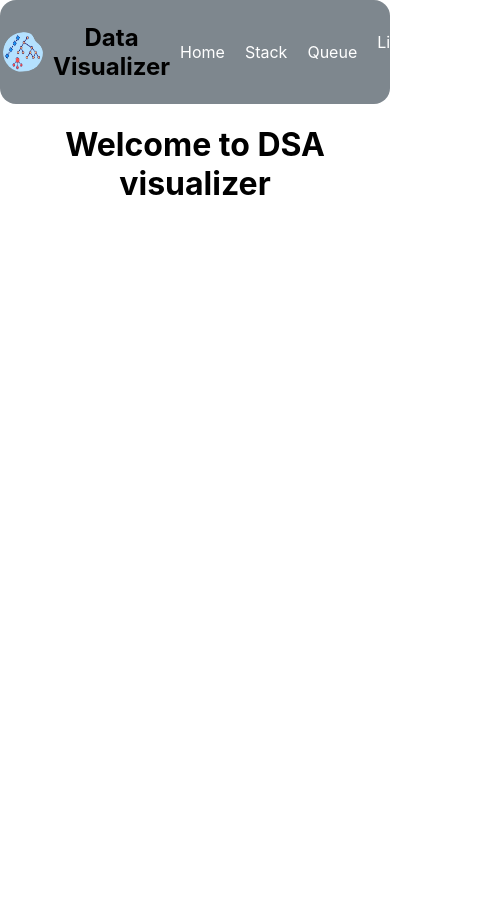
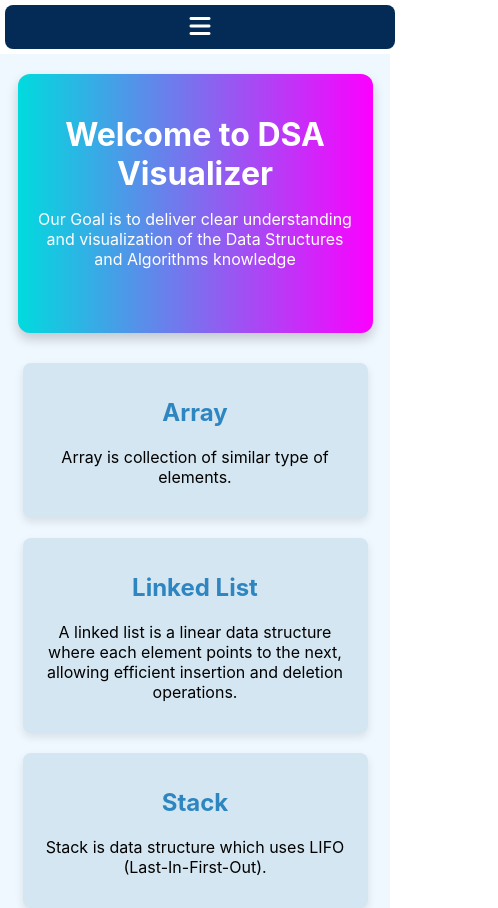
Before and after one commit to Ishan0704/Data-Structure-Visualizer, a React (Create React App) app: page / in a window 390 px wide. Shown: the top 908 px of the page, 498 px wide, since content can reach past the window. Before the commit the page ends 844 px from the top, so only its background shows below. Built offline with nearby package versions, Linux system fonts and the light colour scheme.

Commit message:
Home Page Updated

```diff
--- a/package.json
+++ b/package.json
@@ -3,6 +3,7 @@
   "version": "0.1.0",
   "private": true,
   "dependencies": {
+    "@fortawesome/fontawesome-free": "^6.6.0",
     "@testing-library/jest-dom": "^5.17.0",
     "@testing-library/react": "^13.4.0",
     "@testing-library/user-event": "^13.5.0",
--- a/public/index.html
+++ b/public/index.html
@@ -10,6 +10,8 @@
       content="Web site created using create-react-app"
     />
     <link rel="apple-touch-icon" href="%PUBLIC_URL%/logo192.png" />
+    <link rel="stylesheet" href="https://cdnjs.cloudflare.com/ajax/libs/font-awesome/6.0.0-beta3/css/all.min.css">
+
     <!--
       manifest.json provides metadata used when your web app is installed on a
       user's mobile device or desktop. See https://developers.google.com/web/fundamentals/web-app-manifest/
--- /dev/null
+++ b/src/components/Home.css
@@ -0,0 +1,53 @@
+.home_container {
+  display: flex;
+  flex-direction: column;
+  align-items: center;
+  padding: 20px;
+  background-color: #f0f8ff;
+  min-height: 100vh;
+}
+
+.frame1_home {
+  width: 90%;
+  height:26vh;
+  padding: 20px;
+  margin-bottom: 20px;
+  background-color: #00dbde;
+  background-image: linear-gradient(90deg, #00dbde 0%, #fc00ff 100%);
+
+  color: white;
+  border-radius: 12px;
+  box-shadow: 0 6px 12px rgba(0, 0, 0, 0.2);
+  text-align: center;
+  transition: background 0.5s ease;
+}
+
+.frame1_home:hover {
+    background-color: #00dadead;
+    background-image: linear-gradient(90deg, #00DBDE 0%, #fb00ffb2 100%);
+
+}
+
+.frame2_home {
+  width: 90%;
+  padding: 15px;
+  margin: 10px 0;
+  background-color: #d4e6f1;
+  border-radius: 8px;
+  box-shadow: 0 4px 8px rgba(0, 0, 0, 0.1);
+  transition: background-color 0.3s ease, transform 0.3s ease;
+}
+
+.frame2_home:hover {
+  background-color: #a9c6e6;
+  transform: scale(1.02);
+}
+
+.frame2_home h2 {
+  color: #2e86c1;
+  transition: color 0.3s ease;
+}
+
+.frame2_home:hover h2 {
+  color: #1f618d;
+}
--- a/src/components/Home.jsx
+++ b/src/components/Home.jsx
@@ -1,6 +1,33 @@
-function Home(){
+import './Home.css';
+function Home()
+{
     return (
-        <h1>Welcome to DSA visualizer</h1>
+        <div className="home_container">
+            <div className="frame1_home">
+            <h1>Welcome to DSA Visualizer</h1>
+            <p>Our Goal is to deliver clear understanding and visualization of the Data Structures and Algorithms knowledge </p>
+            </div>
+
+            <div className="frame2_home">
+                <h2>Array</h2>
+                <p>Array is collection of similar type of elements.</p>
+            </div>
+
+            <div className="frame2_home">
+                <h2>Linked List</h2>
+                <p>A linked list is a linear data structure where each element points to the next, allowing efficient insertion and deletion operations.</p>
+            </div>
+            <div className="frame2_home">
+                <h2>Stack</h2>
+                <p>Stack is data structure which uses LIFO (Last-In-First-Out).</p>
+            </div>
+            <div className="frame2_home">
+                <h2>Queue</h2>
+                <p>Queue is data structure which uses FIFO (First-In-First-Out).</p>
+            </div>
+
+        </div>
     )
-};
+}
+
 export default Home;
--- a/src/components/LinkedList.css
+++ b/src/components/LinkedList.css
@@ -15,23 +15,21 @@
 }
 
 
-/* Overlay background to cover the screen */
 .popup_message {
   position: fixed;
   top: 0;
   left: 0;
   width: 100%;
   height: 100%;
-  background: rgba(0, 0, 0, 0.5); /* Semi-transparent background */
+  background: rgba(0, 0, 0, 0.5);
   display: flex;
   justify-content: center;
   align-items: center;
-  z-index: 1000; /* Ensure it's above other content */
-  opacity: 0; /* Start invisible */
-  transition: opacity 0.3s ease-in-out; /* Fade-in effect */
+  z-index: 1000;
+  opacity: 0;
+  transition: opacity 0.3s ease-in-out;
 }
 
-/* Show overlay when visible */
 .popup_message.visible {
   opacity: 1;
 }
@@ -44,15 +42,14 @@
   max-width: 400px;
   width: 100%;
   text-align: center;
-  transition: transform 0.3s ease, opacity 0.3s ease; /* Smooth animation */
-  transform: translateY(-20px); /* Start above the viewport */
-  opacity: 0; /* Start invisible */
+  transition: transform 0.3s ease, opacity 0.3s ease;
+  transform: translateY(-20px);
+  opacity: 0;
 }
 
-/* Show container when visible */
 .popup-container.visible {
-  transform: translateY(0); /* Move to original position */
-  opacity: 1; /* Make visible */
+  transform: translateY(0);
+  opacity: 1;
 }
 
 .input-number {
@@ -62,7 +59,7 @@
   border: 1px solid #ccc;
   border-radius: 4px;
   font-size: 16px;
-  box-sizing: border-box; /* Ensure padding is included in width */
+  box-sizing: border-box;
 }
 
 button {
@@ -72,7 +69,7 @@ button {
   cursor: pointer;
   font-size: 16px;
   margin: 5px;
-  transition: background-color 0.3s ease, transform 0.2s ease; /* Smooth hover effect */
+  transition: background-color 0.3s ease, transform 0.2s ease;
 }
 
 #submit {
@@ -82,7 +79,7 @@ button {
 
 #submit:hover {
   background-color: #0056b3;
-  transform: scale(1.05); /* Slightly enlarge on hover */
+  transform: scale(1.05);
 }
 
 #close {
@@ -92,10 +89,8 @@ button {
 
 #close:hover {
   background-color: #5a6268;
-  transform: scale(1.05); /* Slightly enlarge on hover */
+  transform: scale(1.05);
 }
-
-
 
 .operation_btn {
   display: flex;
@@ -147,6 +142,7 @@ button {
 .linkedDisplay {
   font-family: Arial, sans-serif;
   margin: 20px;
+  margin-top:-2px;
   width: 100%;
   overflow: hidden;
 }
--- a/src/components/LinkedList.jsx
+++ b/src/components/LinkedList.jsx
@@ -47,10 +47,12 @@ const popUpsubmit = () => {
     switch (operation) {
       case "insertAtHead":
         list.insertAtHead(inputValue);
+        alert("Number inserted successfully");
         break;
 
       case "insertAtTail":
         list.insertAtTail(inputValue);
+        alert("Number inserted successfully");
         break;
 
       case "insertAtPosition":
@@ -59,6 +61,7 @@ const popUpsubmit = () => {
           const position = parseInt(pos, 10);
           if (position >= 0 && position <= list.getLength()) {
             list.insertAtPosition(inputValue, position);
+            alert("Number inserted successfully");
           } else {
             alert(
               "Please enter a valid position within the list boundaries."
@@ -71,7 +74,6 @@ const popUpsubmit = () => {
 
       case "searchByValue":
         list.searchByVal(inputValue);
-
         break;
 
       case "searchByPosition":
--- a/src/components/Navbar.css
+++ b/src/components/Navbar.css
@@ -1,7 +1,9 @@
 nav {
 background-color: rgba(94, 105, 114, 0.795);
-  padding: 3px;
+padding: 0.3rem;
 border-radius: 1rem;
+position: relative;
+z-index: 1000;
 }
 
 .container_nav {
@@ -9,6 +11,8 @@ nav {
 align-items: center;
 justify-content: space-between;
 width: 100%;
+max-width: 75rem;
+margin: 0 auto;
 }
 
 .frame_nav {
@@ -17,10 +21,10 @@ nav {
 }
 
 #image1 {
-  width: 40px;
-  height: 40px;
+width: 2.5rem;
+height: 2.5rem;
 border-radius: 50%;
-  margin-right: 10px;
+margin-right: 0.625rem;
 }
 
 .frame2_nav {
@@ -31,21 +35,85 @@ nav {
 
 .frame2_nav ul {
 list-style-type: none;
-  margin: 0 10px;
+margin: 0 0.625rem;
 padding: 0;
 color: white;
 cursor: pointer;
-
 }
 
-.linkTag{
+.linkTag {
 text-decoration: none;
-  color:white;
+color: white;
 }
 
-.linkTag:hover{
-  color:yellow;
+.linkTag:hover {
+color: yellow;
 }
-.frame2 ul:hover {
+
+.frame2_nav ul:hover {
 color: black;
 }
+
+.mobile_container {
+display: none;
+}
+
+@media (max-width: 37.5rem) {
+nav {
+  display: none;
+}
+
+.mobile_container {
+  display: block;
+}
+
+.menu-button {
+  background-color: #032b55;
+  color: white;
+  border: none;
+  border-radius: 0.5rem;
+  padding: 0.5rem;
+  cursor: pointer;
+  font-size: 1.5rem;
+}
+
+.menu-button :hover {
+  background-color: #154a4b;
+}
+
+.menu-icon {
+  font-size: 1.5rem;
+}
+
+.navbar_mobile {
+  position: absolute;
+  top: 3rem;
+  left: 0;
+  width: 100%;
+  background-color: rgba(94, 105, 114, 0.795);
+  border-radius: 0 0 1rem 1rem;
+  box-shadow: 0 4px 8px rgba(0, 0, 0, 0.3);
+  z-index: 1000;
+  padding-top: 0.5rem;
+}
+
+.navbar_mobile ul {
+  list-style-type: none;
+  padding: 0;
+  margin: 0;
+}
+
+.linkTag2 {
+  display: block;
+  width: 100%;
+  padding: 0.5rem 0;
+  background-color: black;
+  color: white;
+  text-align: center;
+  text-decoration: none;
+}
+
+.linkTag2:hover {
+  background-color: darkgray;
+}
+}
--- a/src/components/Navbar.jsx
+++ b/src/components/Navbar.jsx
@@ -1,9 +1,18 @@
-import React from "react";
+import React, { useState } from "react";
 import { Link } from "react-router-dom";
 import dsa_image from "../images/dsa.png";
 import "./Navbar.css";
 function Navbar() {
+  const [mobileview, setMobileview] = useState(false);
+
+  const openMenu = () => {
+    setMobileview(true);
+  };
+  const closeNav = () => {
+    setMobileview(false);
+  };
   return (
+    <>
       <nav>
         <div className="container_nav">
           <div className="frame_nav">
@@ -11,14 +20,71 @@ function Navbar() {
             <h2>Data Visualizer</h2>
           </div>
           <div className="frame2_nav">
-          <ul><Link className="linkTag" to="/">Home</Link></ul>
-          <ul><Link className="linkTag" to="/stack">Stack</Link></ul>
-          <ul><Link className="linkTag" to="/queue">Queue</Link></ul>
-          <ul><Link className="linkTag" to="/linkedlist">Linked List</Link></ul>
-          <ul><Link className="linkTag" to="/array">Array</Link></ul>
+            <ul>
+              <Link className="linkTag" to="/">
+                Home
+              </Link>
+            </ul>
+            <ul>
+              <Link className="linkTag" to="/stack">
+                Stack
+              </Link>
+            </ul>
+            <ul>
+              <Link className="linkTag" to="/queue">
+                Queue
+              </Link>
+            </ul>
+            <ul>
+              <Link className="linkTag" to="/linkedlist">
+                Linked List
+              </Link>
+            </ul>
+            <ul>
+              <Link className="linkTag" to="/array">
+                Array
+              </Link>
+            </ul>
           </div>
         </div>
       </nav>
+
+      <div className="mobile_container">
+        <button className="menu-button" onClick={openMenu}>
+          <i className="fas fa-bars menu-icon"></i>
+        </button>
+        {mobileview && (
+          <div className="navbar_mobile">
+            <ul>
+              <Link className="linkTag2" to="/" onClick={closeNav}>
+                Home
+              </Link>
+            </ul>
+            <ul>
+              <Link className="linkTag2" to="/stack" onClick={closeNav}>
+                Stack
+              </Link>
+            </ul>
+            <ul>
+              <Link className="linkTag2" to="/queue" onClick={closeNav}>
+                Queue
+              </Link>
+            </ul>
+            <ul>
+              <Link className="linkTag2" to="/linkedlist" onClick={closeNav}>
+                {" "}
+                Linked List
+              </Link>
+            </ul>
+            <ul>
+              <Link className="linkTag2" to="/array" onClick={closeNav}>
+                Array
+              </Link>
+            </ul>
+          </div>
+        )}
+      </div>
+    </>
   );
 }
 
```
Also changed, not shown: 1 other file (tests, documents, lock files or other folders). Lines whose indentation alone changed are shown as unchanged.
